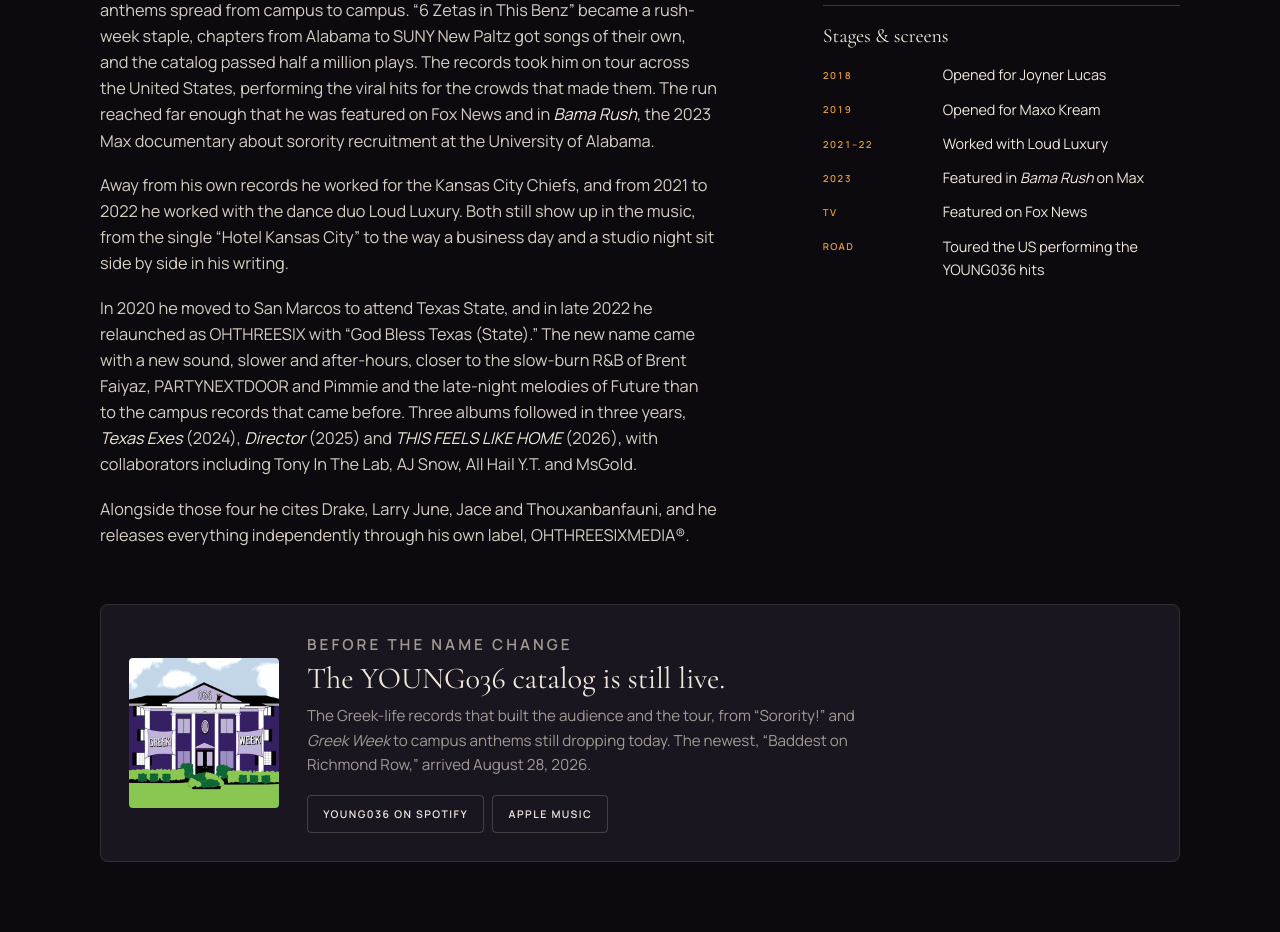
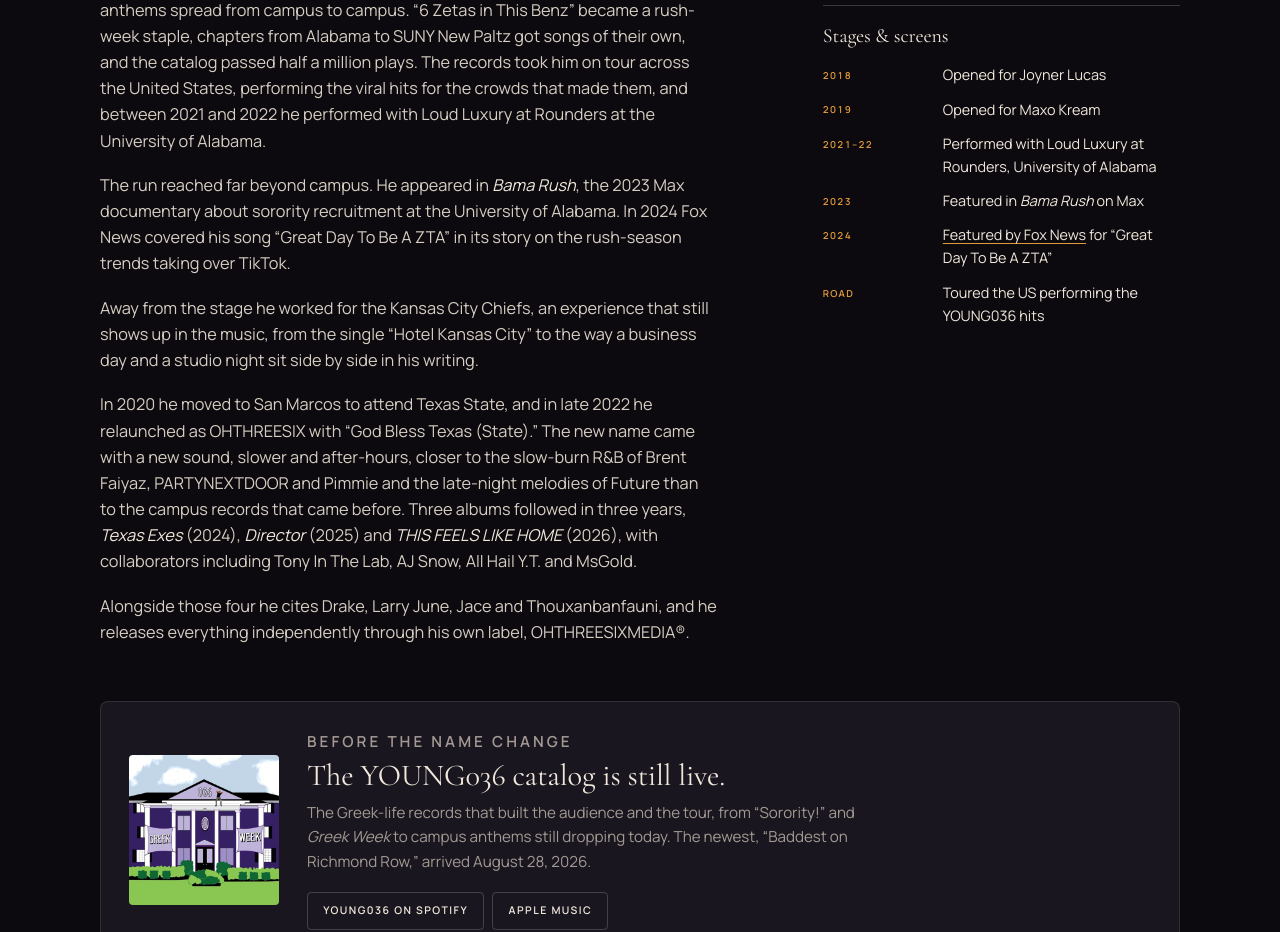
Before and after one commit to RNEHOLDINGS/ohthreesix, a plain HTML site: page index.html in a window 1280 px wide. Shown: the part 4740-5672 px from the top of the page. Drawn offline with nearby package versions, Linux system fonts and the light colour scheme.

Commit message:
Pin down the Loud Luxury and Fox News credits
Loud Luxury was a performance at Rounders at the University of
Alabama, so it moves into the stage history. The Fox News feature is
the August 2024 rush-trends story covering Great Day To Be A ZTA, now
dated and linked.

Co-Authored-By: Claude Opus 5.5 <noreply@anthropic.com>

```diff
--- a/index.html
+++ b/index.html
@@ -175,6 +175,8 @@ td.listen a:hover{border-color:var(--amber);color:var(--amber2)}
 .facts h3{font-size:1.25rem;margin:2rem 0 1rem;padding-top:1.25rem;border-top:1px solid var(--line2)}
 .milestones{list-style:none;margin:0;padding:0;display:grid;gap:.7rem;font-size:.9rem}
 .milestones li{display:grid;grid-template-columns:6.25rem 1fr;gap:1.25rem}
+.milestones a{color:var(--ink);text-decoration:underline;text-decoration-color:var(--amber);text-underline-offset:3px}
+.milestones a:hover{color:var(--amber2)}
 .milestones span{font-weight:600;text-transform:uppercase;letter-spacing:.14em;font-size:.6rem;color:var(--amber);padding-top:.3rem;font-variant-numeric:tabular-nums}
 .era{margin-top:3.5rem;background:var(--card);border:1px solid var(--line);border-radius:8px;padding:1.75rem;display:grid;grid-template-columns:150px 1fr;gap:1.75rem;align-items:center}
 .era img{border-radius:var(--r);width:100%;height:auto;aspect-ratio:1;object-fit:cover}
@@ -473,8 +475,9 @@ footer .wrap{display:flex;flex-wrap:wrap;justify-content:space-between;gap:1.5re
       <div class="bio">
         <p>OHTHREESIX makes rap and R&amp;B for the last hour of the night: smooth vocals, honest storytelling, and Texas in every bar.</p>
         <p>He was raised in Crowley, a town of about 3,000 people outside Fort Worth, and sang in choir his whole life before he ever touched a mic. The rapping started in high-school practice rooms, freestyling with classmates between rehearsals. Watching Lil Yachty get signed to Quality Control convinced him that fun, positive music could go somewhere, and he started taking his own seriously.</p>
-        <p>The stage came early. In 2018 he opened for Joyner Lucas, and in 2019 he opened for Maxo Kream. By then he was already breaking through as YOUNG036. Beginning with &ldquo;Sorority!&rdquo; in 2018 and the album <em>Greek Week</em> in 2020, his Greek-life anthems spread from campus to campus. &ldquo;6 Zetas in This Benz&rdquo; became a rush-week staple, chapters from Alabama to SUNY New Paltz got songs of their own, and the catalog passed half a million plays. The records took him on tour across the United States, performing the viral hits for the crowds that made them. The run reached far enough that he was featured on Fox News and in <em>Bama Rush</em>, the 2023 Max documentary about sorority recruitment at the University of Alabama.</p>
-        <p>Away from his own records he worked for the Kansas City Chiefs, and from 2021 to 2022 he worked with the dance duo Loud Luxury. Both still show up in the music, from the single &ldquo;Hotel Kansas City&rdquo; to the way a business day and a studio night sit side by side in his writing.</p>
+        <p>The stage came early. In 2018 he opened for Joyner Lucas, and in 2019 he opened for Maxo Kream. By then he was already breaking through as YOUNG036. Beginning with &ldquo;Sorority!&rdquo; in 2018 and the album <em>Greek Week</em> in 2020, his Greek-life anthems spread from campus to campus. &ldquo;6 Zetas in This Benz&rdquo; became a rush-week staple, chapters from Alabama to SUNY New Paltz got songs of their own, and the catalog passed half a million plays. The records took him on tour across the United States, performing the viral hits for the crowds that made them, and between 2021 and 2022 he performed with Loud Luxury at Rounders at the University of Alabama.</p>
+        <p>The run reached far beyond campus. He appeared in <em>Bama Rush</em>, the 2023 Max documentary about sorority recruitment at the University of Alabama. In 2024 Fox News covered his song &ldquo;Great Day To Be A ZTA&rdquo; in its story on the rush-season trends taking over TikTok.</p>
+        <p>Away from the stage he worked for the Kansas City Chiefs, an experience that still shows up in the music, from the single &ldquo;Hotel Kansas City&rdquo; to the way a business day and a studio night sit side by side in his writing.</p>
         <p>In 2020 he moved to San Marcos to attend Texas State, and in late 2022 he relaunched as OHTHREESIX with &ldquo;God Bless Texas (State).&rdquo; The new name came with a new sound, slower and after-hours, closer to the slow-burn R&amp;B of Brent Faiyaz, PARTYNEXTDOOR and Pimmie and the late-night melodies of Future than to the campus records that came before. Three albums followed in three years, <em>Texas Exes</em> (2024), <em>Director</em> (2025) and <em>THIS FEELS LIKE HOME</em> (2026), with collaborators including Tony In The Lab, AJ Snow, All Hail Y.T. and MsGold.</p>
         <p>Alongside those four he cites Drake, Larry June, Jace and Thouxanbanfauni, and he releases everything independently through his own label, OHTHREESIXMEDIA&reg;.</p>
       </div>
@@ -492,9 +495,9 @@ footer .wrap{display:flex;flex-wrap:wrap;justify-content:space-between;gap:1.5re
         <ol class="milestones">
           <li><span>2018</span><div>Opened for Joyner Lucas</div></li>
           <li><span>2019</span><div>Opened for Maxo Kream</div></li>
-          <li><span>2021&ndash;22</span><div>Worked with Loud Luxury</div></li>
+          <li><span>2021&ndash;22</span><div>Performed with Loud Luxury at Rounders, University of Alabama</div></li>
           <li><span>2023</span><div>Featured in <em>Bama Rush</em> on Max</div></li>
-          <li><span>TV</span><div>Featured on Fox News</div></li>
+          <li><span>2024</span><div><a href="https://www.foxnews.com/us/bama-rush-sorority-recruitment-takes-tuscaloosa-tiktok-storm" target="_blank" rel="noopener">Featured by Fox News</a> for &ldquo;Great Day To Be A ZTA&rdquo;</div></li>
           <li><span>Road</span><div>Toured the US performing the YOUNG036 hits</div></li>
         </ol>
       </aside>
```
